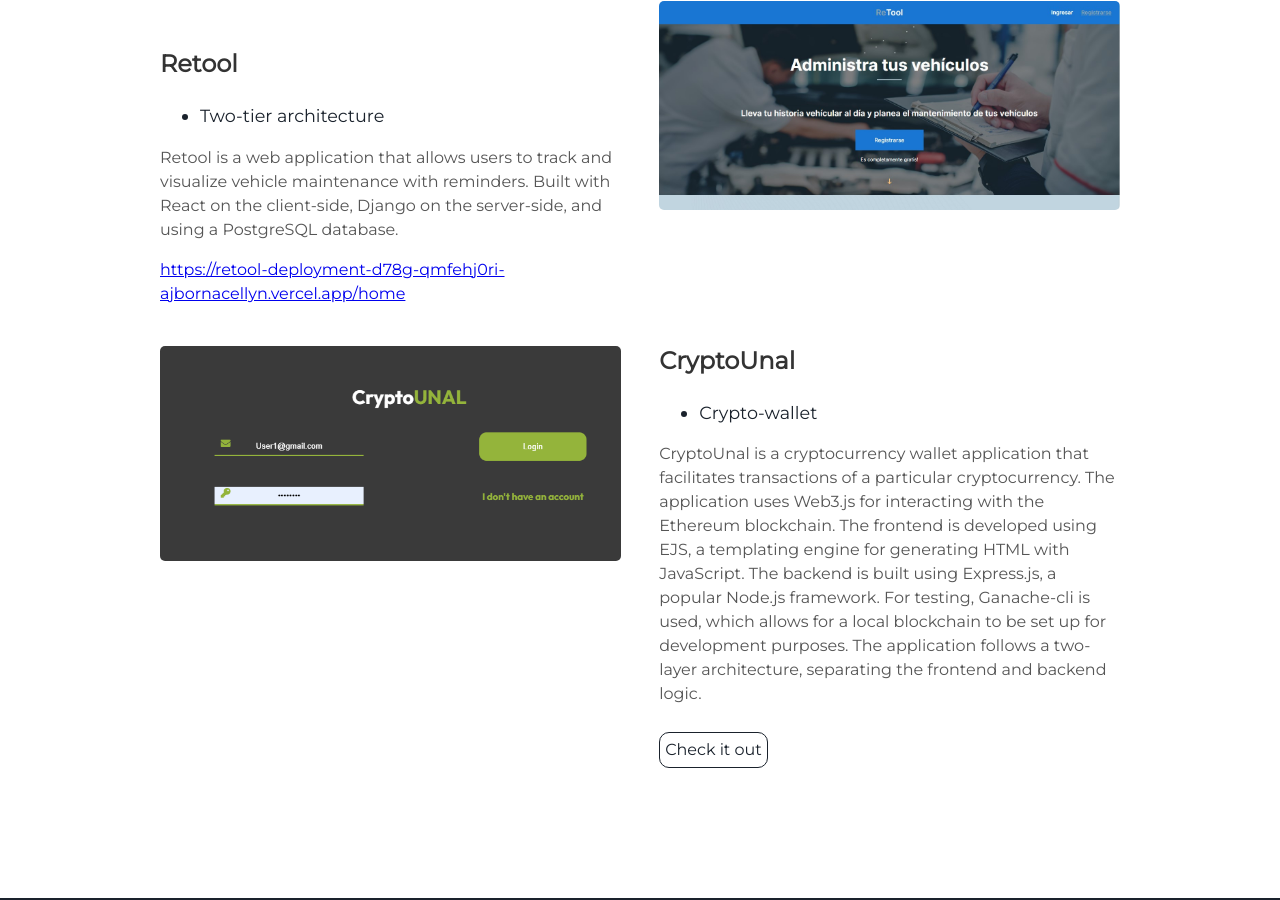
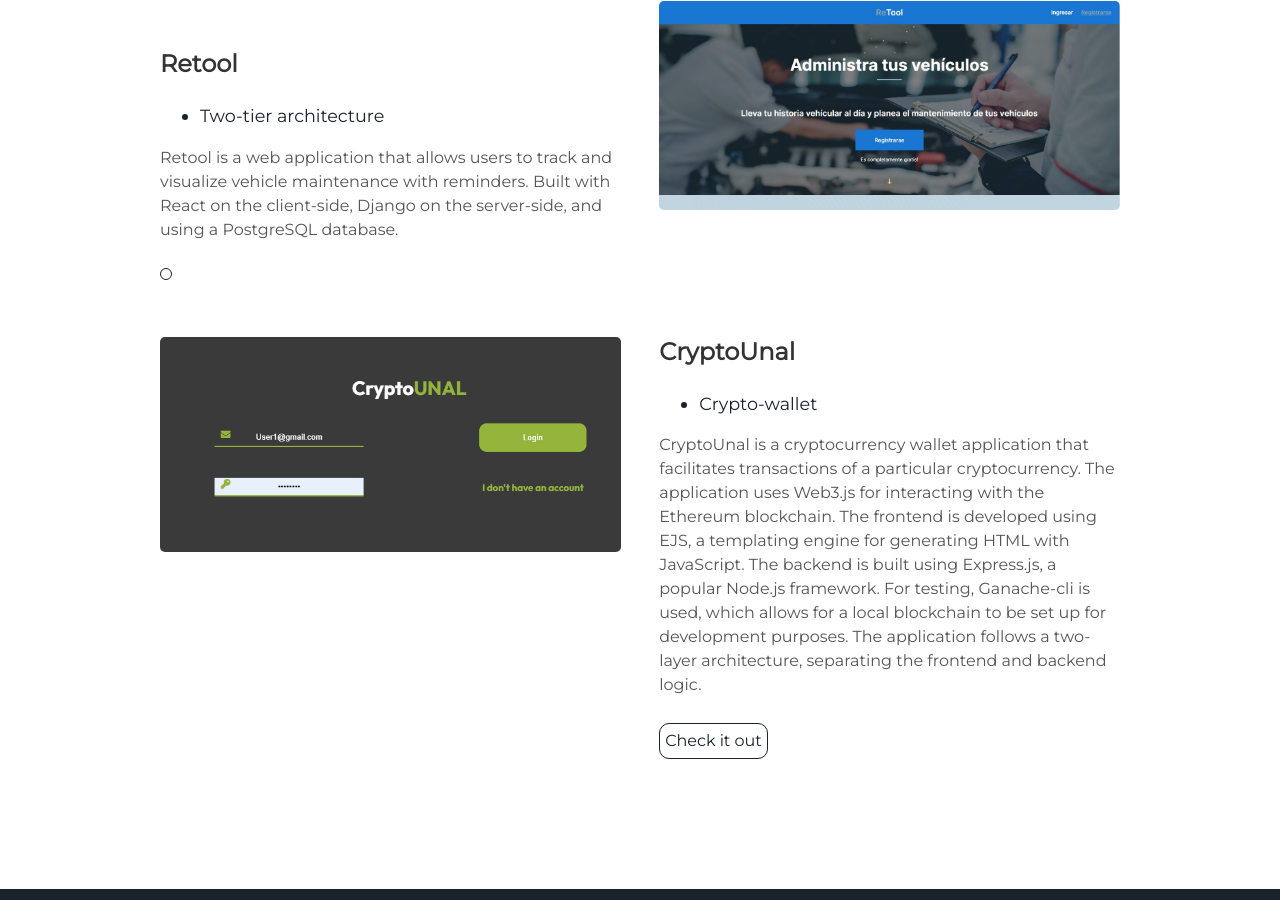
Before and after one commit to ajbornacellyn/Portafolio-Profesional, a Jekyll site: the page built from index.html, in a window 1280 px wide and 900 px high, scrolled down 2042 px. Built offline with Jekyll 4.4.1, drawn with Linux system fonts in a browser that asks for light colours.

Commit message:
url changes

```diff
--- a/_includes/projects.html
+++ b/_includes/projects.html
@@ -11,7 +11,7 @@
       <li> Two-tier architecture </li>
     </ul>
     <p>Retool is a web application that allows users to track and visualize vehicle maintenance with reminders. Built with React on the client-side, Django on the server-side, and using a PostgreSQL database.</p>
-    <a class="Retool-link" href="#">https://retool-deployment-d78g-qmfehj0ri-ajbornacellyn.vercel.app/home</a>
+    <a class="project-link" href="https://retool-deployment-d78g-qmfehj0ri-ajbornacellyn.vercel.app/home"></a>
   </div>
 </div>
 <div class="user-projects">
```
Also changed, not shown: README.md (deleted).
